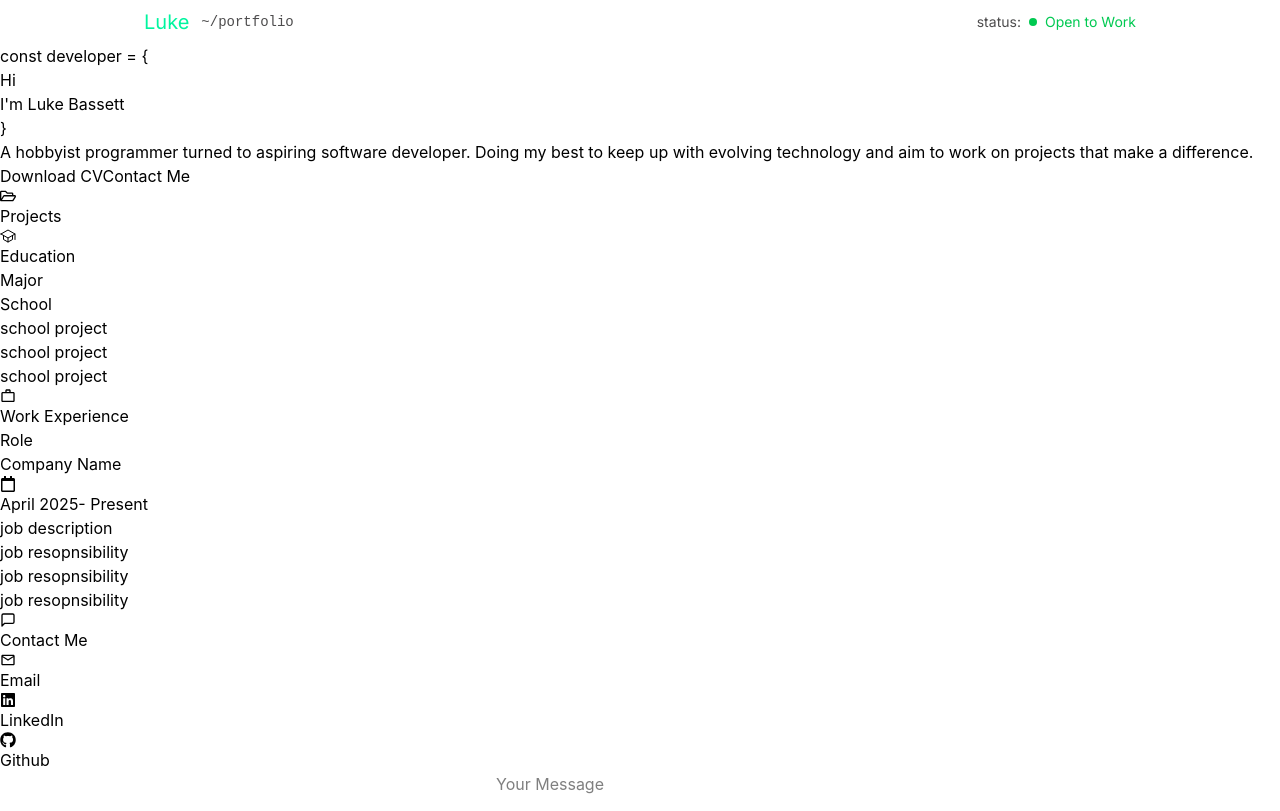
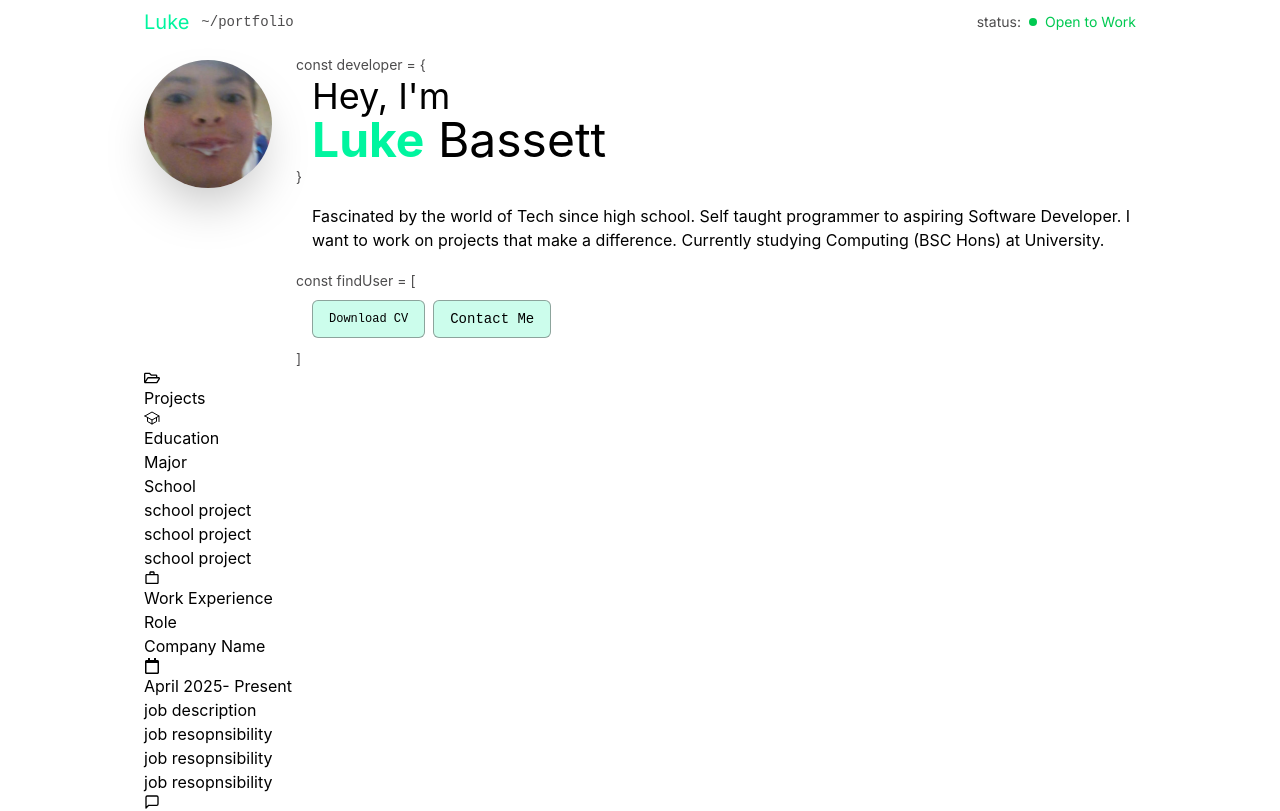
Before and after one commit to lukejbassett/portfolio-website, a React (Vite) app: page / in a window 1280 px wide. Shown: the top 811 px of the page. Built offline with nearby package versions, Linux system fonts and the light colour scheme; a web font is replaced by a local one.

Commit message:
+ hero content styled, meme image placeholder :)

```diff
--- a/src/App.tsx
+++ b/src/App.tsx
@@ -7,7 +7,7 @@ export function App() {
       {/* might not even need a navbar or about */}
       {/* <Navbar /> */}
       <Header />
-      <main>
+      <main className="w-full max-w-5xl mx-auto px-4 py-2">
         <Hero />
         {/* <About /> */}
         <Projects />
--- a/src/components/Header.tsx
+++ b/src/components/Header.tsx
@@ -1,6 +1,6 @@
 export function Header() {
   return (
-    <header className="font-inter w-full max-w-5xl mx-auto px-4 py-2 flex justify-between ">
+    <header className="font-inter w-full max-w-5xl mx-auto px-4 py-2 flex justify-between items-center">
       <div className="flex gap-3 items-center">
         <a href="/" className="text-xl text-accent">
           Luke
--- a/src/sections/Hero.tsx
+++ b/src/sections/Hero.tsx
@@ -1,19 +1,45 @@
 export function Hero() {
   return (
-    <div>
-      <span>const developer = {"{"}</span>
-      <h1>Hi</h1>
-      <p>I'm Luke Bassett</p>
-      <span>{"}"}</span>
-      <p>
-        A hobbyist programmer turned to aspiring software developer. Doing my
-        best to keep up with evolving technology and aim to work on projects
-        that make a difference.
-      </p>
-      <div>
-        <a href="/">Download CV</a>
-        <a href="/">Contact Me</a>
+    <>
+      <div className="grid grid-cols-[auto_1fr] items-center gap-6">
+        <img
+          src="src\assets\IMG_20190211_112944.jpg"
+          alt=""
+          className="rounded-full w-32 h-32 object-cover place-self-start mt-2 shadow-2xl "
+        />
+        <div>
+          <span className="text-grey text-sm">const developer = {"{"}</span>
+          <div className="ml-4">
+            <h1 className="text-4xl">Hey, I'm</h1>
+            <p className="text-5xl">
+              <strong className="text-accent">Luke</strong> Bassett
+            </p>
+          </div>
+          <span className="text-grey text-sm">{"}"}</span>
+          <p className="my-4 ml-4">
+            Fascinated by the world of Tech since high school. Self taught
+            programmer to aspiring Software Developer. I want to work on
+            projects that make a difference. Currently studying Computing (BSC
+            Hons) at University.
+          </p>
+          <span className="text-grey text-sm">const findUser = {"["}</span>
+          <div className="flex gap-2 my-2 mx-4 font-code">
+            <a
+              href="/"
+              className="flex items-center justify-center gap-2 rounded-md transition-colors px-4 py-2 bg-accent/20 hover:bg-accent/30 border border-grey/50 hover:border-grey text-xs w-auto"
+            >
+              Download CV
+            </a>
+            <a
+              href="/"
+              className="flex items-center justify-center gap-2 rounded-md transition-colors px-4 py-2 bg-accent/20 hover:bg-accent/30 border border-grey/50 hover:border-grey text-sm w-auto"
+            >
+              Contact Me
+            </a>
+          </div>
+          <span className="text-grey text-sm">{"]"}</span>
+        </div>
       </div>
-    </div>
+    </>
   );
 }
```
Also changed, not shown: src/assets/IMG_20190211_112944.jpg (added).
